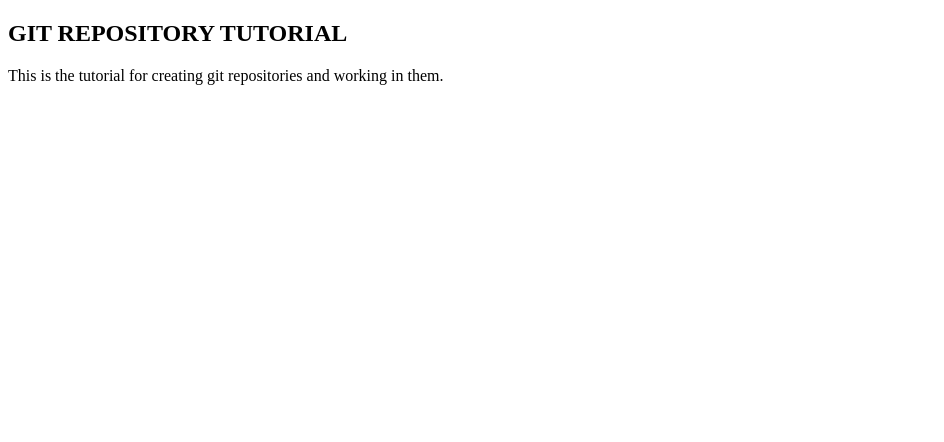
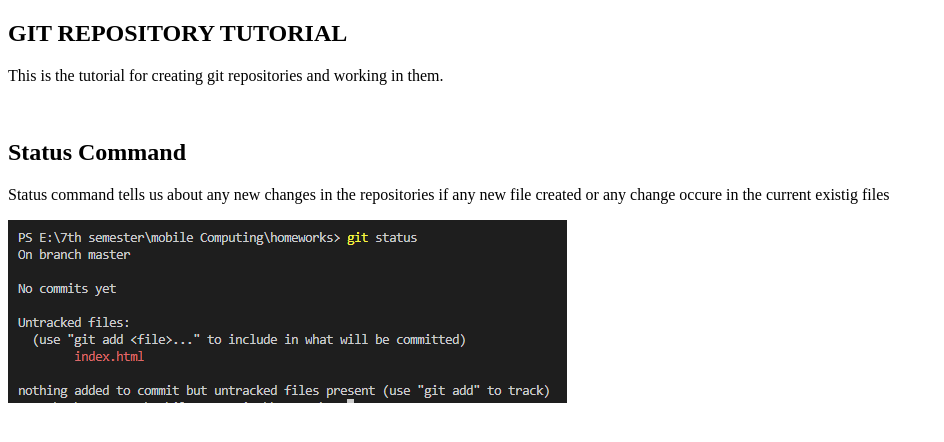
Before and after one commit to AimanAsif24/MC---IT, a plain HTML site: page index.html in a window 1280 px wide. Shown: the whole page, without its empty margins (0-944 px from the left). Drawn offline with Linux system fonts and the light colour scheme.

Commit message:
status command added

```diff
--- a/index.html
+++ b/index.html
@@ -13,6 +13,8 @@
         This is the tutorial for creating git repositories and working in them.
     </p>
     <br>
-
+    <h2>Status Command</h2>
+    <p>     Status command tells us about any new changes in the repositories if any new file created or any change occure in the current existig files</p>
+    <img src="images/status.PNG"></img>
 </body>
 </html>
```
